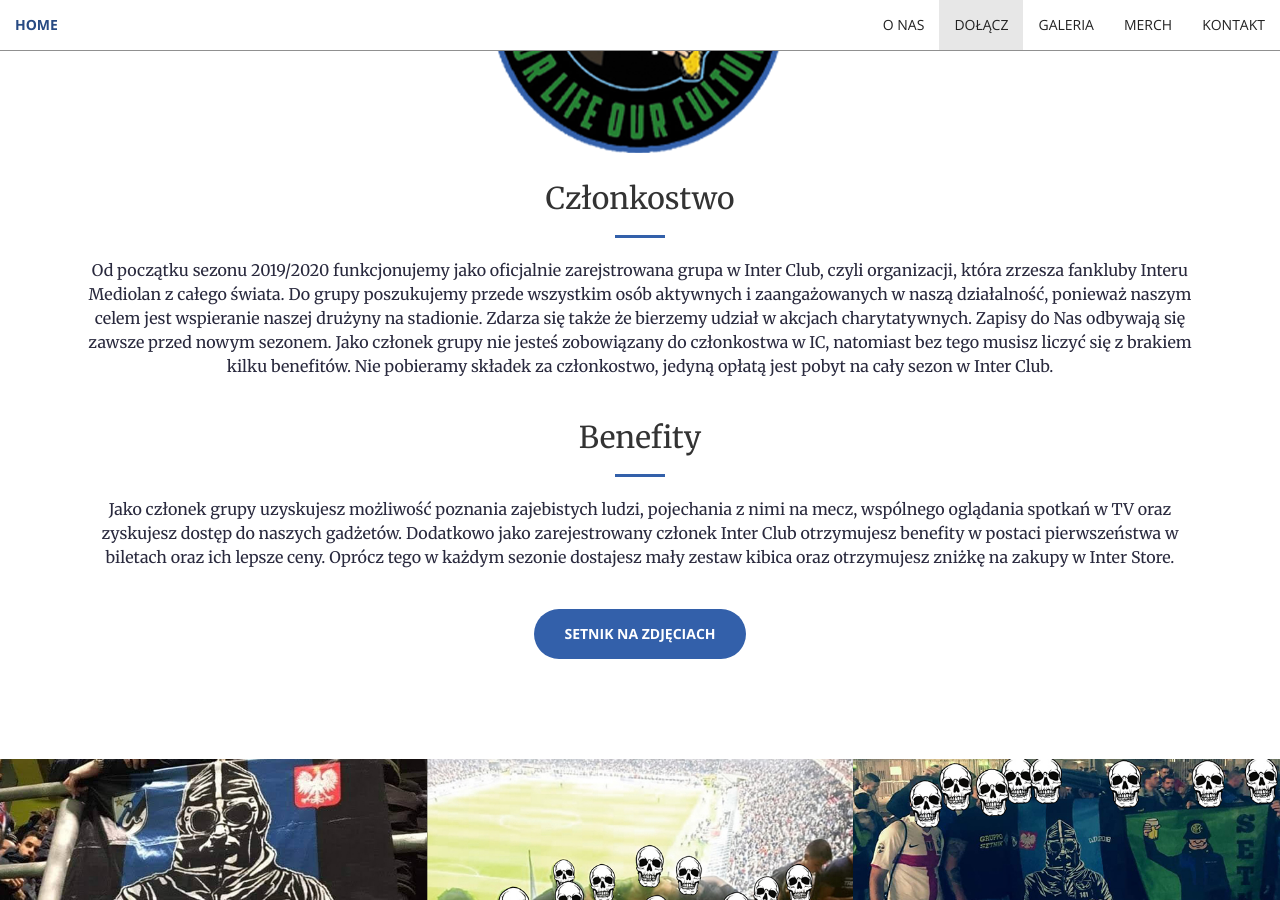
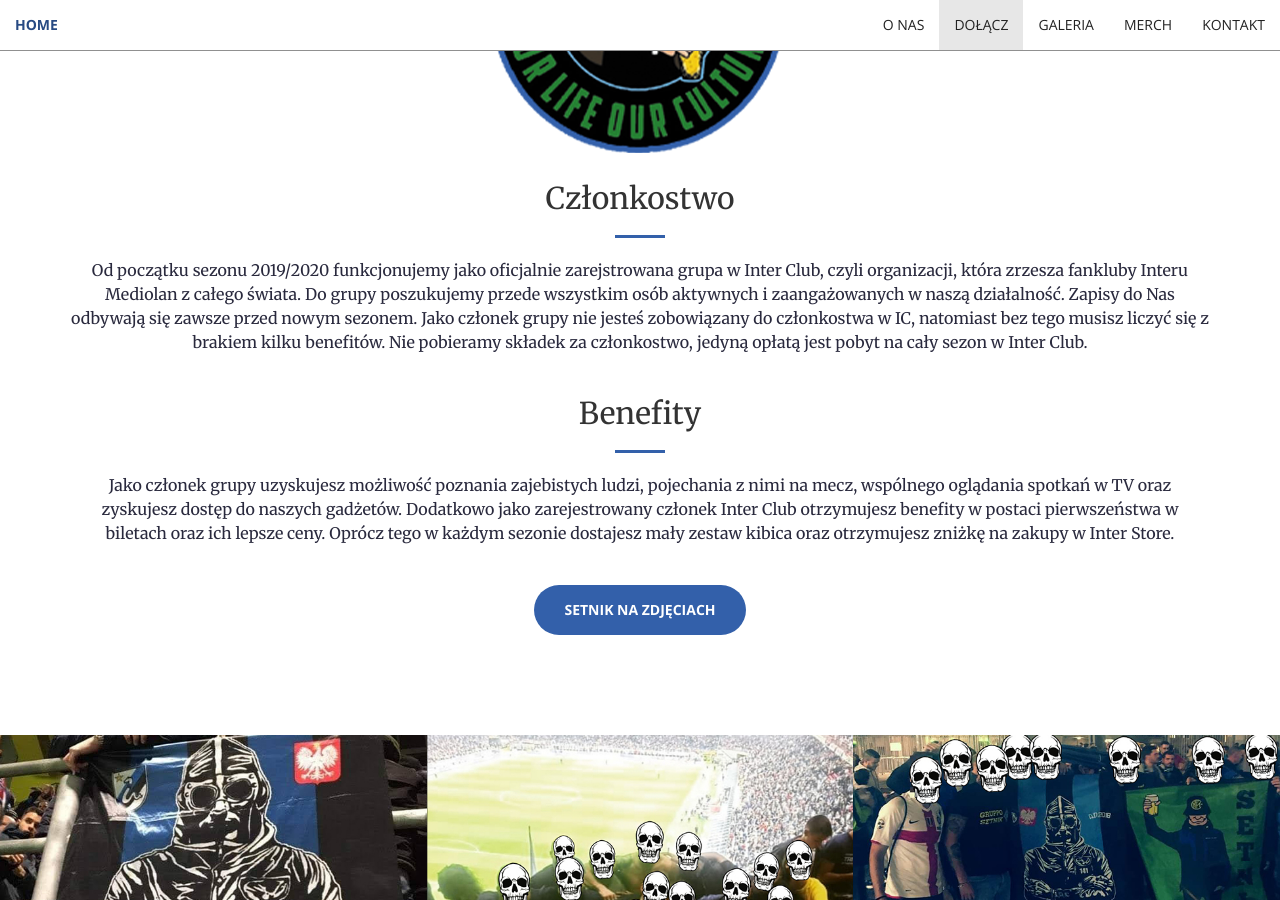
Before and after one commit to SetnikPolonia/setnikpolonia.github.io, a Jekyll site: the page built from index.html, in a window 1280 px wide and 900 px high, scrolled down 2148 px. Built offline with Jekyll 4.4.1, drawn with Linux system fonts in a browser that asks for light colours.

Commit message:
Update services.html

```diff
--- a/_includes/services.html
+++ b/_includes/services.html
@@ -5,7 +5,7 @@
                 <img class="image-logo" src="img/kolo.png">
                 <h2 class="section-heading">Członkostwo</h2>
                 <hr>
-                <p class="text-faded"><span style="color: #29293d"> Od początku sezonu 2019/2020 funkcjonujemy jako oficjalnie zarejstrowana grupa w Inter Club, czyli organizacji, która zrzesza fankluby Interu Mediolan z całego świata. Do grupy poszukujemy przede wszystkim osób aktywnych i zaangażowanych w naszą działalność, ponieważ  naszym celem jest wspieranie naszej drużyny na stadionie. Zdarza się także że bierzemy udział w akcjach charytatywnych. Zapisy do Nas odbywają się zawsze przed nowym sezonem. Jako członek grupy nie jesteś zobowiązany do członkostwa w IC, natomiast bez tego musisz liczyć się z brakiem kilku benefitów. Nie pobieramy składek za członkostwo, jedyną opłatą jest pobyt na cały sezon w Inter Club.   </span> </p>
+                <p class="text-faded"><span style="color: #29293d"> Od początku sezonu 2019/2020 funkcjonujemy jako oficjalnie zarejstrowana grupa w Inter Club, czyli organizacji, która zrzesza fankluby Interu Mediolan z całego świata. Do grupy poszukujemy przede wszystkim osób aktywnych i zaangażowanych w naszą działalność. Zapisy do Nas odbywają się zawsze przed nowym sezonem. Jako członek grupy nie jesteś zobowiązany do członkostwa w IC, natomiast bez tego musisz liczyć się z brakiem kilku benefitów. Nie pobieramy składek za członkostwo, jedyną opłatą jest pobyt na cały sezon w Inter Club.   </span> </p>
                 <hr class="light">
                 <h2 class="section-heading">Benefity</h2>
                 <hr>
```
